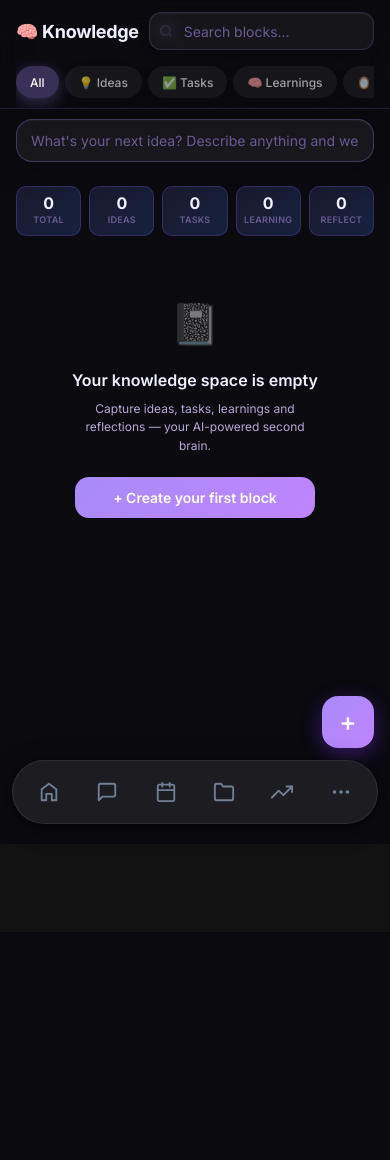
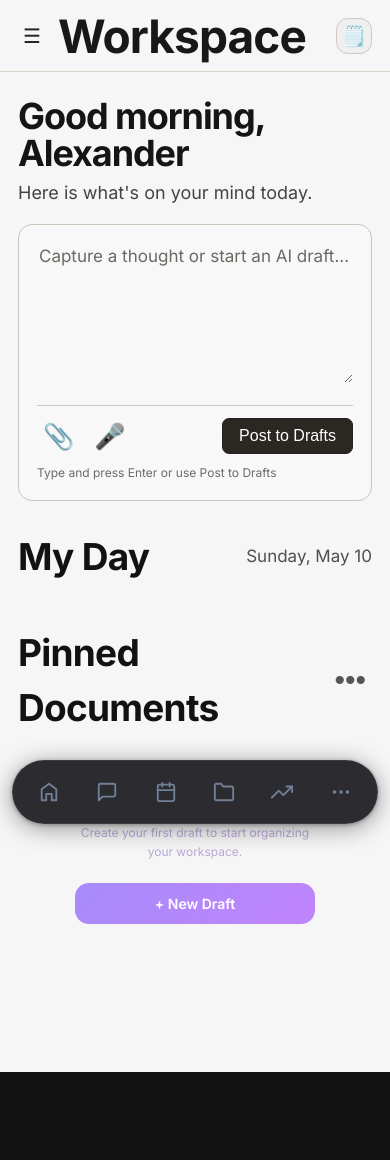
Before and after one commit to Yoagesh7/PAI_v1.ai, a Flask app: template web/templates/workspace.html in a window 390 px wide. Before the commit the page ends 824 px from the top, so only its background shows below. Run offline with Flask 3, Linux system fonts and the light colour scheme; the template is opened without the code that fills it, so the values that code supplies are empty; some libraries are stand-ins or nearby versions.

Commit message:
design: match workspace menu to provided mobile reference layout

```diff
--- a/web/templates/workspace.html
+++ b/web/templates/workspace.html
@@ -619,111 +619,409 @@
   .card-title { font-size:13px; }
   .card-preview { font-size:11px; }
 }
+
+/* =====================================================
+   WORKSPACE MENU REDESIGN (Image-matched, mobile-first)
+   ===================================================== */
+.ws-shell {
+  background: #f6f6f6;
+  min-height: 100vh;
+  padding-bottom: calc(90px + env(safe-area-inset-bottom, 0px));
+}
+
+.ws-header {
+  position: sticky;
+  top: 0;
+  z-index: 60;
+  height: 72px;
+  display: flex;
+  align-items: center;
+  gap: 12px;
+  padding: 0 18px;
+  border-bottom: 1px solid #d8d2c9;
+  background: #f6f6f6;
+}
+
+.ws-menu,
+.ws-notes {
+  width: 36px;
+  height: 36px;
+  border: 1px solid #cfc8be;
+  border-radius: 12px;
+  display: inline-flex;
+  align-items: center;
+  justify-content: center;
+  background: #efefef;
+  color: #222;
+  font-size: 20px;
+  text-decoration: none;
+}
+
+.ws-menu {
+  border: none;
+  background: transparent;
+  width: 28px;
+}
+
+.ws-title {
+  margin: 0;
+  font-size: 44px;
+  line-height: 1;
+  font-weight: 800;
+  color: #181818;
+  letter-spacing: -0.02em;
+  flex: 1;
+}
+
+.ws-body {
+  max-width: 920px;
+  margin: 0 auto;
+  padding: 18px;
+}
+
+.ws-greeting h2 {
+  margin: 8px 0 8px;
+  font-size: 56px;
+  line-height: 1.02;
+  font-weight: 850;
+  letter-spacing: -0.03em;
+  color: #151515;
+}
+
+.ws-greeting p {
+  margin: 0;
+  color: #444;
+  font-size: 30px;
+}
+
+.ws-capture-card {
+  margin-top: 18px;
+  border: 1.5px solid #cbc4ba;
+  border-radius: 14px;
+  background: #f8f8f8;
+  padding: 18px;
+}
+
+.ws-capture-input {
+  width: 100%;
+  min-height: 170px;
+  border: none;
+  resize: vertical;
+  background: transparent;
+  color: #232323;
+  font-size: 37px;
+  line-height: 1.35;
+  font-family: inherit;
+  outline: none;
+}
+
+.ws-capture-input::placeholder {
+  color: #6a6963;
+}
+
+.ws-capture-bar {
+  margin-top: 16px;
+  border-top: 1px solid #cfcac1;
+  padding-top: 12px;
+  display: flex;
+  align-items: center;
+  justify-content: space-between;
+}
+
+.ws-capture-tools {
+  display: flex;
+  gap: 8px;
+}
+
+.ws-tool-btn {
+  border: none;
+  background: transparent;
+  font-size: 25px;
+  cursor: pointer;
+}
+
+.ws-post-btn {
+  border: 1px solid #222;
+  border-radius: 7px;
+  background: #2b2824;
+  color: #fff;
+  padding: 8px 16px;
+  font-size: 22px;
+  font-weight: 500;
+}
+
+.ws-capture-hint {
+  margin-top: 10px;
+  color: #6b6b6b;
+  font-size: 12px;
+}
+
+.ws-section {
+  margin-top: 28px;
+}
+
+.ws-section-head {
+  display: flex;
+  align-items: center;
+  justify-content: space-between;
+  margin-bottom: 12px;
+}
+
+.ws-section h3 {
+  margin: 0;
+  font-size: 43px;
+  font-weight: 800;
+  letter-spacing: -0.02em;
+  color: #121212;
+}
+
+.ws-date {
+  color: #4f4f4f;
+  font-size: 30px;
+}
+
+.ws-more {
+  border: none;
+  background: transparent;
+  color: #555;
+  font-size: 30px;
+  line-height: 1;
+}
+
+.ws-day-list {
+  display: grid;
+  gap: 12px;
+}
+
+.ws-day-card {
+  border: 1.5px solid #cbc4ba;
+  border-radius: 14px;
+  background: #f8f8f8;
+  padding: 14px;
+  display: grid;
+  grid-template-columns: 56px 1fr auto;
+  gap: 14px;
+  align-items: start;
+}
+
+.ws-day-ic {
+  width: 52px;
+  height: 52px;
+  border-radius: 8px;
+  display: grid;
+  place-items: center;
+  font-size: 24px;
+  background: #2d2b27;
+  color: #fff;
+}
+
+.ws-day-title {
+  font-size: 20px;
+  font-weight: 700;
+  color: #181818;
+  margin-bottom: 4px;
+}
+
+.ws-day-desc {
+  font-size: 16px;
+  color: #2f2f2f;
+  line-height: 1.4;
+}
+
+.ws-day-time {
+  font-size: 18px;
+  color: #383838;
+  white-space: nowrap;
+}
+
+.ws-chip-row {
+  display: flex;
+  gap: 8px;
+  margin-top: 10px;
+  flex-wrap: wrap;
+}
+
+.ws-chip {
+  padding: 5px 10px;
+  font-size: 11px;
+  letter-spacing: 0.08em;
+  border-radius: 4px;
+  text-transform: uppercase;
+  background: #ececec;
+  color: #444;
+  font-weight: 700;
+}
+
+.ws-pinned-grid {
+  display: grid;
+  grid-template-columns: repeat(2, minmax(0, 1fr));
+  gap: 14px;
+}
+
+.ws-doc-card {
+  cursor: pointer;
+}
+
+.ws-doc-preview {
+  border: 1.5px solid #cbc4ba;
+  border-radius: 14px;
+  background: #f8f8f8;
+  height: 186px;
+  padding: 12px;
+  margin-bottom: 8px;
+  display: grid;
+  align-content: start;
+  gap: 12px;
+}
+
+.ws-doc-icon {
+  font-size: 22px;
+}
+
+.ws-doc-lines {
+  margin-top: auto;
+  display: grid;
+  gap: 7px;
+}
+
+.ws-doc-line {
+  height: 8px;
+  border-radius: 999px;
+  background: #e4e4e4;
+}
+
+.ws-doc-name {
+  font-size: 19px;
+  font-weight: 600;
+  color: #202020;
+  line-height: 1.3;
+}
+
+.ws-doc-meta {
+  font-size: 14px;
+  color: #575757;
+}
+
+.ws-doc-skel {
+  border: 1.5px solid #cbc4ba;
+  border-radius: 14px;
+  background: linear-gradient(135deg, #f2f2f2, #ededed);
+  height: 236px;
+}
+
+@media (max-width: 760px) {
+  .ws-title {
+    font-size: 42px;
+  }
+
+  .ws-greeting h2 {
+    font-size: 52px;
+  }
+
+  .ws-greeting p {
+    font-size: 18px;
+  }
+
+  .ws-capture-input {
+    font-size: 17px;
+    min-height: 140px;
+  }
+
+  .ws-post-btn {
+    font-size: 16px;
+  }
+
+  .ws-section h3 {
+    font-size: 40px;
+  }
+
+  .ws-date {
+    font-size: 17px;
+  }
+}
+
+@media (max-width: 520px) {
+  .ws-title {
+    font-size: 46px;
+  }
+
+  .ws-greeting h2 {
+    font-size: 36px;
+  }
+
+  .ws-section h3 {
+    font-size: 37px;
+  }
+
+  .ws-pinned-grid {
+    overflow-x: auto;
+    grid-template-columns: repeat(2, minmax(220px, 1fr));
+    padding-bottom: 4px;
+  }
+}
 </style>
 
-<div class="kb-page">
-
-  <!-- Sticky Header -->
-  <header class="kb-hdr">
-    <div class="kb-hdr-top">
-      <div class="kb-logo">&#x1F9E0; Knowledge</div>
-      <div class="kb-srch-wrap">
-        <svg class="kb-srch-ic" width="14" height="14" viewBox="0 0 24 24" fill="none"
-             stroke="currentColor" stroke-width="2.5">
-          <circle cx="11" cy="11" r="8"/><path d="m21 21-4.35-4.35"/>
-        </svg>
-        <input class="kb-srch" id="searchInput" type="search"
-               placeholder="Search blocks..." oninput="onSearch()" />
-      </div>
-    </div>
-
-    <!-- Tabs -->
-    <div class="kb-tabs" id="tabsRow">
-      <button class="kb-tab active" onclick="setTab(this,'all')">All</button>
-      <button class="kb-tab" onclick="setTab(this,'idea')">&#x1F4A1; Ideas</button>
-      <button class="kb-tab" onclick="setTab(this,'task')">&#x2705; Tasks</button>
-      <button class="kb-tab" onclick="setTab(this,'learning')">&#x1F9E0; Learnings</button>
-      <button class="kb-tab" onclick="setTab(this,'reflection')">&#x1FA9E; Reflections</button>
-      <button class="kb-tab" onclick="setTab(this,'read')">&#x1F4D6; Reads</button>
-    </div>
+<div class="kb-page ws-shell">
+  <header class="ws-header">
+    <button class="ws-menu" type="button" aria-label="Menu">☰</button>
+    <h1 class="ws-title">Workspace</h1>
+    <a class="ws-notes" href="/workspace/new" aria-label="New draft">🗒️</a>
   </header>
 
-  <div class="kb-body">
+  <div class="ws-body">
+    <input id="searchInput" type="search" style="display:none" aria-hidden="true" />
 
-    <!-- Quick Create Input (Notion-style) -->
-    <div class="kb-quick-create-wrap">
-      <input
-        class="kb-quick-input"
+    <section class="ws-greeting">
+      <h2>Good morning,<br><span id="userGreetingName">Alexander</span></h2>
+      <p>Here is what's on your mind today.</p>
+    </section>
+
+    <section class="ws-capture-card">
+      <textarea
+        class="ws-capture-input"
         id="quickCreateInput"
-        type="text"
-        placeholder="What's your next idea? Describe anything and we'll create a full workspace..."
+        placeholder="Capture a thought or start an AI draft..."
         onkeydown="handleQuickCreateKeydown(event)"
-        onkeyup="updateQuickCreateHint()"
-      />
-      <span class="kb-quick-hint" id="quickCreateHint">Enter</span>
-    </div>
+        onkeyup="updateQuickCreateHint()"></textarea>
+      <div class="ws-capture-bar">
+        <div class="ws-capture-tools">
+          <button class="ws-tool-btn" type="button" aria-label="Attach">📎</button>
+          <button class="ws-tool-btn" type="button" aria-label="Voice">🎤</button>
+        </div>
+        <button class="ws-post-btn" type="button" onclick="createBlockFromQuickInput()">Post to Drafts</button>
+      </div>
+      <div class="ws-capture-hint" id="quickCreateHint">Type and press Enter or use Post to Drafts</div>
+    </section>
 
-    <!-- AI Banner -->
-    <div class="ai-banner" id="aiBanner" onclick="openAIBanner()">
-      <span style="font-size:20px;">&#x2728;</span>
-      <div class="ai-banner-text">
-        <strong id="aiBannerMsg">AI spotted a connection</strong><br>
-        <span id="aiBannerSub">Click to explore how your blocks relate.</span>
+    <section class="ws-section">
+      <div class="ws-section-head">
+        <h3>My Day</h3>
+        <span class="ws-date" id="myDayDate"></span>
       </div>
-      <svg width="14" height="14" viewBox="0 0 24 24" fill="none" stroke="currentColor"
-           stroke-width="2.5" style="color:var(--kb-accent);flex-shrink:0">
-        <path d="M5 12h14M12 5l7 7-7 7"/>
-      </svg>
-    </div>
+      <div id="myDayList" class="ws-day-list"></div>
+    </section>
 
-    <!-- Stats -->
-    <div class="kb-stats" id="statsRow" style="display:none">
-      <div class="kb-stat">
-        <div class="kb-stat-v" id="sTotal">0</div>
-        <div class="kb-stat-l">Total</div>
+    <section class="ws-section">
+      <div class="ws-section-head">
+        <h3>Pinned Documents</h3>
+        <button type="button" class="ws-more" onclick="location.href='/workspace/new'">•••</button>
       </div>
-      <div class="kb-stat t-idea">
-        <div class="kb-stat-v" id="sIdeas">0</div>
-        <div class="kb-stat-l">Ideas</div>
+
+      <div class="ws-pinned-grid" id="blocksGrid">
+        <div class="ws-doc-card ws-doc-skel"></div>
+        <div class="ws-doc-card ws-doc-skel"></div>
       </div>
-      <div class="kb-stat t-task">
-        <div class="kb-stat-v" id="sTasks">0</div>
-        <div class="kb-stat-l">Tasks</div>
+
+      <div class="kb-empty" id="emptyState" style="display:none;">
+        <div class="kb-empty-ttl">No pinned documents yet</div>
+        <div class="kb-empty-sub">Create your first draft to start organizing your workspace.</div>
+        <button class="kb-empty-btn" onclick="document.getElementById('quickCreateInput').focus(); window.scrollTo({top: 0, behavior: 'smooth'});">
+          + New Draft
+        </button>
       </div>
-      <div class="kb-stat t-learning">
-        <div class="kb-stat-v" id="sLearn">0</div>
-        <div class="kb-stat-l">Learning</div>
-      </div>
-      <div class="kb-stat t-reflection">
-        <div class="kb-stat-v" id="sReflect">0</div>
-        <div class="kb-stat-l">Reflect</div>
-      </div>
-    </div>
-
-    <!-- Grid -->
-    <div class="kb-grid" id="blocksGrid">
-      <div class="kb-skel-card"><div class="sk w6"></div><div class="sk w8"></div><div class="sk w4"></div></div>
-      <div class="kb-skel-card"><div class="sk w8"></div><div class="sk w6"></div><div class="sk w4"></div></div>
-      <div class="kb-skel-card"><div class="sk w4"></div><div class="sk w8"></div><div class="sk w6"></div></div>
-    </div>
-
-    <!-- Empty State -->
-    <div class="kb-empty" id="emptyState">
-      <div class="kb-empty-ic">&#x1F4D3;</div>
-      <div class="kb-empty-ttl">Your knowledge space is empty</div>
-      <div class="kb-empty-sub">
-        Capture ideas, tasks, learnings and reflections &mdash; your AI-powered second brain.
-      </div>
-      <button class="kb-empty-btn" onclick="document.getElementById('kbTitle').focus(); window.scrollTo({top: 0, behavior: 'smooth'});">
-        + Create your first block
-      </button>
-    </div>
-
-  </div><!-- /kb-body -->
-</div><!-- /kb-page -->
-
-<!-- FAB -->
-<a href="/workspace/new" class="kb-fab" title="New block">+</a>
+    </section>
+  </div>
+</div>
 
 <script>
 /* === WORKSPACE JS === */
@@ -758,12 +1056,28 @@ const typeIcons = {
 };
 
 document.addEventListener('DOMContentLoaded', () => {
+  setGreetingName();
+  setMyDayDate();
   loadBlocks();
   setTimeout(checkAIInsights, 4000);
 
   // Focus quick create input on load (optional, comment out for accessibility)
   // document.getElementById('quickCreateInput').focus();
 });
+
+function setGreetingName() {
+  const el = document.getElementById('userGreetingName');
+  if (!el) return;
+  const stored = localStorage.getItem('partnerai_user_name') || localStorage.getItem('partnerai_name') || 'Alexander';
+  el.textContent = stored;
+}
+
+function setMyDayDate() {
+  const el = document.getElementById('myDayDate');
+  if (!el) return;
+  const now = new Date();
+  el.textContent = now.toLocaleDateString('en-US', { weekday: 'long', month: 'short', day: 'numeric' });
+}
 
 /* -- Quick Create (Notion-style) -- */
 async function handleQuickCreateKeydown(event) {
@@ -877,13 +1191,15 @@ async function loadBlocks() {
     });
     saveLocalBlocks(allBlocks);
     renderView();
-    if (allBlocks.length) document.getElementById('statsRow').style.display = 'flex';
+    const statsRow = document.getElementById('statsRow');
+    if (allBlocks.length && statsRow) statsRow.style.display = 'flex';
     updateStats();
   } catch (e) {
     console.error('loadBlocks:', e);
     allBlocks = loadLocalBlocks();
     renderView();
-    if (allBlocks.length) document.getElementById('statsRow').style.display = 'flex';
+    const statsRow = document.getElementById('statsRow');
+    if (allBlocks.length && statsRow) statsRow.style.display = 'flex';
     updateStats();
     showEmpty();
   }
@@ -971,42 +1287,74 @@ function renderCards(blocks) {
   const grid = document.getElementById('blocksGrid');
   if (!blocks.length) { grid.innerHTML = ''; showEmpty(); return; }
   hideEmpty();
-  grid.innerHTML = blocks.map(cardHTML).join('');
+  const docs = blocks.slice(0, 8);
+  grid.innerHTML = docs.map(cardHTML).join('');
+  renderMyDay(blocks);
 }
 
 function cardHTML(b) {
-  const ic   = typeIcons[b.type] || '\u{1F4DD}';
-  const date = b.created_at
-    ? new Date(b.created_at).toLocaleDateString('en-US', {month:'short', day:'numeric'})
-    : '';
-  const prev = esc((b.content || '').slice(0, 130));
+  const ic = b.type === 'task' ? '🗂️' : (b.type === 'learning' ? '📊' : (b.type === 'read' ? '📄' : '📑'));
+  const fileName = esc(b.title || 'Untitled');
+  const metaDate = b.updated_at || b.created_at;
+  const date = metaDate
+    ? `Edited ${new Date(metaDate).toLocaleDateString('en-US', { month: 'short', day: 'numeric' })}`
+    : 'Edited recently';
   return `
-    <div class="kb-card t-${b.type}" onclick="openBlock(${b.id})">
-      <div class="card-top">
-        <div class="card-icon">${ic}</div>
-        <span class="card-badge">${b.type}</span>
-      </div>
-      <div class="card-title">${esc(b.title || 'Untitled')}</div>
-      ${renderBlockExtras(b)}
-      ${prev ? `<div class="card-preview">${prev}</div>` : ''}
-      <div class="card-foot">
-        <span class="card-date">${date}</span>
-        <div class="card-acts" onclick="event.stopPropagation()">
-          <button class="card-btn" title="Edit" onclick="editBlock(${b.id})">
-            <svg width="11" height="11" viewBox="0 0 24 24" fill="none" stroke="currentColor" stroke-width="2.5">
-              <path d="M11 4H4a2 2 0 0 0-2 2v14a2 2 0 0 0 2 2h14a2 2 0 0 0 2-2v-7"/>
-              <path d="M18.5 2.5a2.121 2.121 0 0 1 3 3L12 15l-4 1 1-4 9.5-9.5z"/>
-            </svg>
-          </button>
-          <button class="card-btn" title="Delete" onclick="delBlock(${b.id})">
-            <svg width="11" height="11" viewBox="0 0 24 24" fill="none" stroke="currentColor" stroke-width="2.5">
-              <polyline points="3 6 5 6 21 6"/><path d="M19 6l-1 14H6L5 6"/>
-              <path d="M10 11v6M14 11v6"/><path d="M9 6V4h6v2"/>
-            </svg>
-          </button>
+    <div class="ws-doc-card" onclick="openBlock(${b.id})">
+      <div class="ws-doc-preview">
+        <div class="ws-doc-icon">${ic}</div>
+        <div class="ws-doc-lines">
+          <div class="ws-doc-line" style="width:84%"></div>
+          <div class="ws-doc-line" style="width:92%"></div>
+          <div class="ws-doc-line" style="width:66%"></div>
         </div>
       </div>
+      <div class="ws-doc-name">${fileName}</div>
+      <div class="ws-doc-meta">${esc(date)}</div>
     </div>`;
+}
+
+function renderMyDay(blocks) {
+  const dayEl = document.getElementById('myDayList');
+  if (!dayEl) return;
+
+  const tasks = blocks.filter(b => b.type === 'task').slice(0, 2);
+  if (!tasks.length) {
+    dayEl.innerHTML = `
+      <div class="ws-day-card">
+        <div class="ws-day-ic">📅</div>
+        <div>
+          <div class="ws-day-title">Product Sync</div>
+          <div class="ws-day-desc">Reviewing Q4 roadmap with the design team.</div>
+          <div class="ws-chip-row"><span class="ws-chip">Priority</span><span class="ws-chip">Internal</span></div>
+        </div>
+        <div class="ws-day-time">10:00 AM</div>
+      </div>
+      <div class="ws-day-card">
+        <div class="ws-day-ic" style="background:#e8e8e8;color:#242424;">✅</div>
+        <div>
+          <div class="ws-day-title">Approve Brand Assets</div>
+          <div class="ws-day-desc">Final sign-off on the new iconography set.</div>
+        </div>
+        <div class="ws-day-time">Due 2PM</div>
+      </div>`;
+    return;
+  }
+
+  dayEl.innerHTML = tasks.map((task, idx) => {
+    const lines = String(task.content || '').split('\n').filter(Boolean);
+    const desc = esc((lines[0] || 'Open task details in workspace editor.').slice(0, 72));
+    return `
+      <div class="ws-day-card" onclick="openBlock(${task.id})">
+        <div class="ws-day-ic">${idx === 0 ? '📅' : '✅'}</div>
+        <div>
+          <div class="ws-day-title">${esc(task.title || 'Untitled task')}</div>
+          <div class="ws-day-desc">${desc}</div>
+          ${idx === 0 ? '<div class="ws-chip-row"><span class="ws-chip">Priority</span><span class="ws-chip">Internal</span></div>' : ''}
+        </div>
+        <div class="ws-day-time">${idx === 0 ? 'Today' : 'Due soon'}</div>
+      </div>`;
+  }).join('');
 }
 
 async function createQuickBlock() {
@@ -1086,11 +1434,17 @@ async function delBlock(id) {
 
 /* -- Stats -- */
 function updateStats() {
-  document.getElementById('sTotal').textContent   = allBlocks.length;
-  document.getElementById('sIdeas').textContent   = allBlocks.filter(b => b.type === 'idea').length;
-  document.getElementById('sTasks').textContent   = allBlocks.filter(b => b.type === 'task').length;
-  document.getElementById('sLearn').textContent   = allBlocks.filter(b => b.type === 'learning').length;
-  document.getElementById('sReflect').textContent = allBlocks.filter(b => b.type === 'reflection').length;
+  const total = document.getElementById('sTotal');
+  const ideas = document.getElementById('sIdeas');
+  const tasks = document.getElementById('sTasks');
+  const learn = document.getElementById('sLearn');
+  const refl = document.getElementById('sReflect');
+  if (!total || !ideas || !tasks || !learn || !refl) return;
+  total.textContent = allBlocks.length;
+  ideas.textContent = allBlocks.filter(b => b.type === 'idea').length;
+  tasks.textContent = allBlocks.filter(b => b.type === 'task').length;
+  learn.textContent = allBlocks.filter(b => b.type === 'learning').length;
+  refl.textContent = allBlocks.filter(b => b.type === 'reflection').length;
 }
 
 /* -- Empty state -- */
@@ -1100,6 +1454,10 @@ function hideEmpty() { document.getElementById('emptyState').style.display = 'no
 /* -- AI Insight Banner -- */
 async function checkAIInsights() {
   if (allBlocks.length < 2) return;
+  const msgEl = document.getElementById('aiBannerMsg');
+  const subEl = document.getElementById('aiBannerSub');
+  const bannerEl = document.getElementById('aiBanner');
+  if (!msgEl || !subEl || !bannerEl) return;
   try {
     const res  = await fetch('/api/knowledge/insight', {
       method: 'POST',
@@ -1109,9 +1467,9 @@ async function checkAIInsights() {
     const data = await res.json();
     if (data && data.reason) {
       aiConn = data;
-      document.getElementById('aiBannerMsg').textContent = 'AI found a connection';
-      document.getElementById('aiBannerSub').textContent = data.reason;
-      document.getElementById('aiBanner').style.display  = 'flex';
+      msgEl.textContent = 'AI found a connection';
+      subEl.textContent = data.reason;
+      bannerEl.style.display = 'flex';
     }
   } catch (_) {}
 }
```
